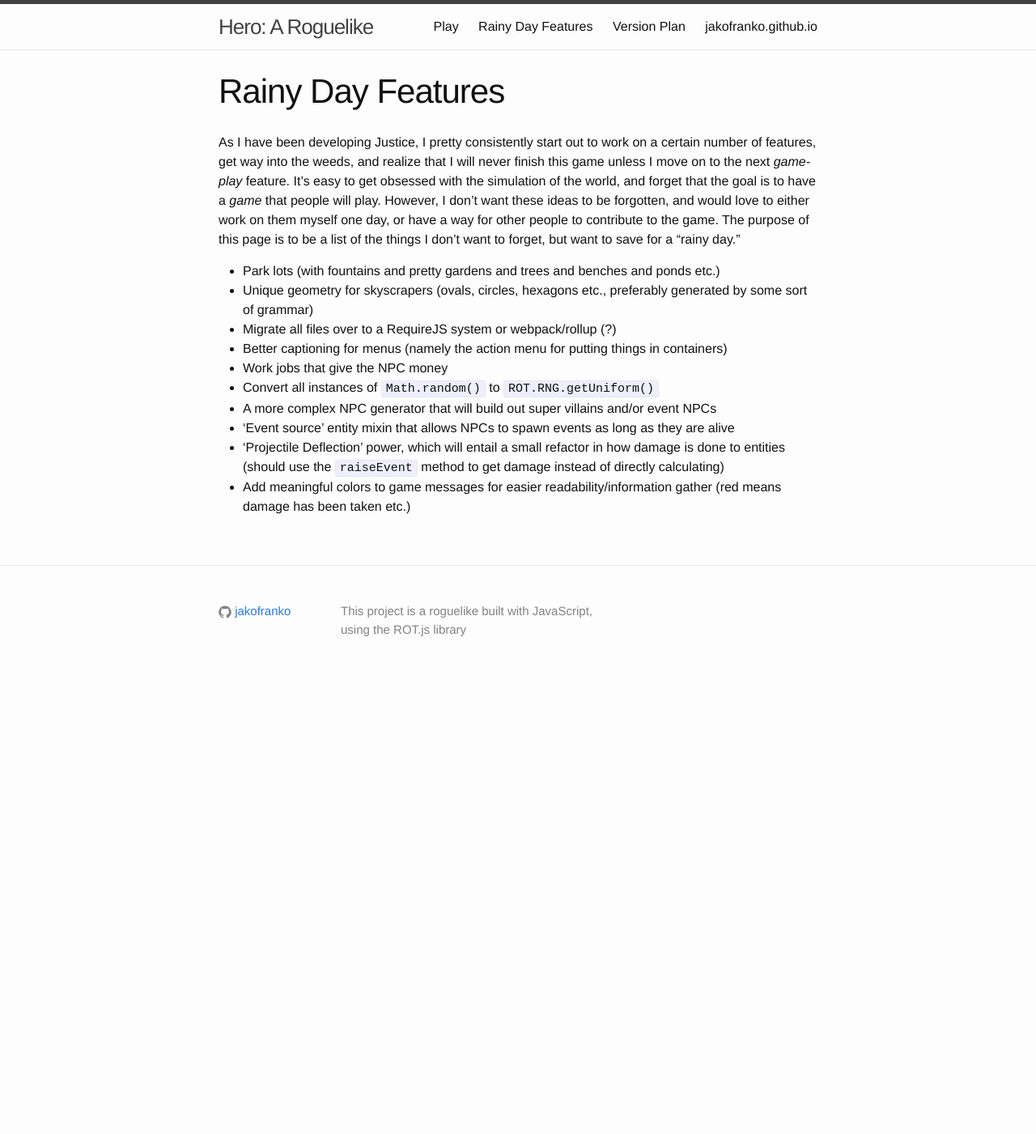
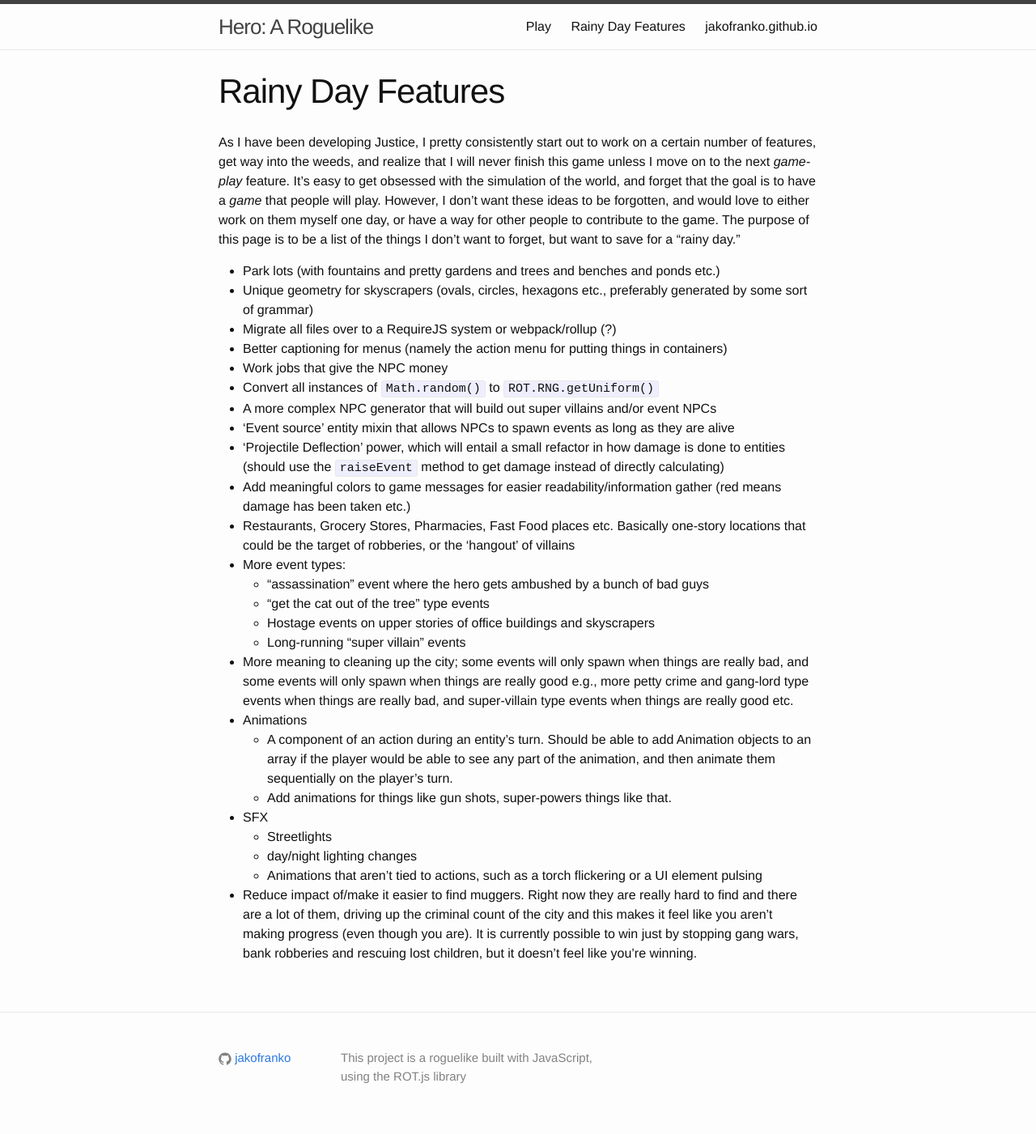
Before and after one commit to jakofranko/hero, a Jekyll site: the page built from rainy-day-features.md, in a window 1280 px wide. Shown: the whole page at 81% size. Built offline with Jekyll 4.4.1, drawn with Linux system fonts in a browser that asks for light colours; before the commit the page ends 900 px from its top, so only the background shows below that.

Commit message:
updated rainy day features

```diff
--- a/rainy-day-features.md
+++ b/rainy-day-features.md
@@ -15,3 +15,18 @@
 * 'Event source' entity mixin that allows NPCs to spawn events as long as they are alive
 * 'Projectile Deflection' power, which will entail a small refactor in how damage is done to entities (should use the `raiseEvent` method to get damage instead of directly calculating)
 * Add meaningful colors to game messages for easier readability/information gather (red means damage has been taken etc.)
+* Restaurants, Grocery Stores, Pharmacies, Fast Food places etc. Basically one-story locations that could be the target of robberies, or the 'hangout' of villains
+* More event types:
+    * "assassination" event where the hero gets ambushed by a bunch of bad guys
+    * "get the cat out of the tree" type events
+    * Hostage events on upper stories of office buildings and skyscrapers
+    * Long-running "super villain" events
+* More meaning to cleaning up the city; some events will only spawn when things are really bad, and some events will only spawn when things are really good e.g., more petty crime and gang-lord type events when things are really bad, and super-villain type events when things are really good etc.
+* Animations
+    * A component of an action during an entity's turn. Should be able to add Animation objects to an array if the player would be able to see any part of the animation, and then animate them sequentially on the player's turn.
+    * Add animations for things like gun shots, super-powers things like that.
+* SFX
+    * Streetlights
+    * day/night lighting changes
+    * Animations that aren't tied to actions, such as a torch flickering or a UI element pulsing
+* Reduce impact of/make it easier to find muggers. Right now they are really hard to find and there are a lot of them, driving up the criminal count of the city and this makes it feel like you aren't making progress (even though you are). It is currently possible to win just by stopping gang wars, bank robberies and rescuing lost children, but it doesn't feel like you're winning.
```
Also changed, not shown: version-plan.md (deleted, +0 -57 lines).
